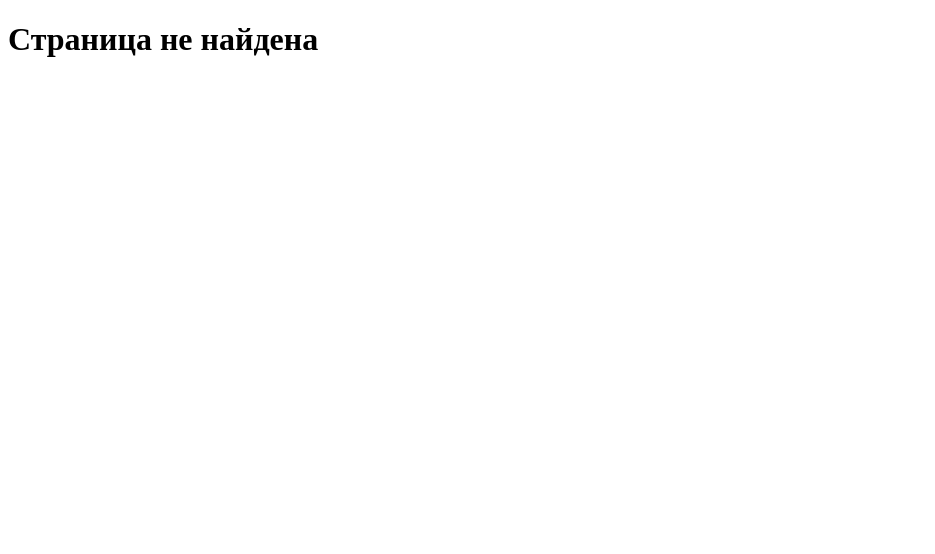
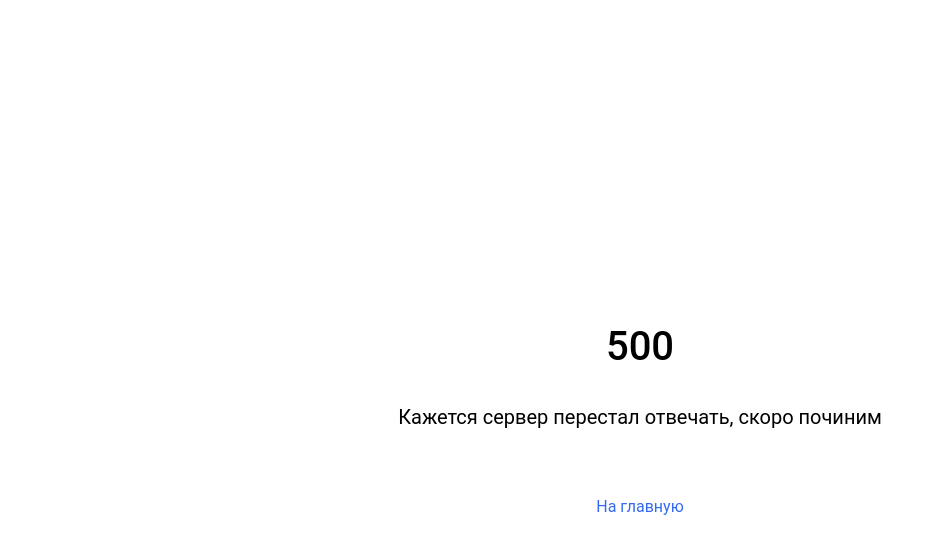
Before and after one commit to EzFroze/Flappy-bird, a React (Vite) app in the folder packages/client/: page /500 in a window 1280 px wide. Shown: the top 554 px of the page, without its empty margins (0-935 px from the left). Built offline with nearby package versions, Linux system fonts and the light colour scheme.

Commit message:
[BAP-68]: Добавил страницы 404 и 500

```diff
--- a/packages/client/src/app/router/router.tsx
+++ b/packages/client/src/app/router/router.tsx
@@ -1,6 +1,7 @@
 import { createBrowserRouter } from 'react-router-dom'
 import { NotFoundPage } from '../../pages/NotFoundPage'
 import { ExamplePage } from '../../pages/ExamplePage'
+import { ServerErrorPage } from '../../pages/ServerErrorPage'
 
 export const router = createBrowserRouter([
   {
@@ -10,6 +11,10 @@ export const router = createBrowserRouter([
   {
     path: '/',
     element: <ExamplePage />,
+  },
+  {
+    path: '/500',
+    element: <ServerErrorPage />,
   },
   // {
   //   path: '/sign-up',
--- /dev/null
+++ b/packages/client/src/features/notFound/components/NotFound.module.css
@@ -0,0 +1,27 @@
+.container {
+    align-items: center;
+    display: flex;
+    flex-direction: column;
+    height: 100%;
+    justify-content: center;
+}
+
+.title {
+    color: #000;
+    font-size: 40px;
+    font-weight: 500;
+    line-height: 40px;
+    margin-bottom: 20px;
+}
+
+.description {
+    color: #000;
+    font-size: 20px;
+    line-height: 20px;
+    margin-bottom: 70px;
+}
+
+.link {
+    color: #3369f3;;
+    text-decoration: none;
+}
--- /dev/null
+++ b/packages/client/src/features/notFound/components/NotFound.tsx
@@ -0,0 +1,21 @@
+import React from 'react'
+import { Link } from 'react-router-dom'
+import style from './NotFound.module.css'
+import { NotFoundTypes } from '../types'
+
+export const NotFound: React.FC<NotFoundTypes> = ({
+  title,
+  description,
+  link,
+  linkText,
+}) => {
+  return (
+    <div className={style.container}>
+      <h1 className={style.title}>{title}</h1>
+      <p className={style.description}>{description}</p>
+      <Link to={link} className={style.link}>
+        {linkText}
+      </Link>
+    </div>
+  )
+}
--- /dev/null
+++ b/packages/client/src/features/notFound/types.ts
@@ -0,0 +1,6 @@
+export type NotFoundTypes = {
+  title: string
+  description: string
+  link: string
+  linkText: string
+}
--- a/packages/client/src/index.css
+++ b/packages/client/src/index.css
@@ -0,0 +1,7 @@
+* {
+    font-family: "Roboto", sans-serif
+}
+
+#root, body, html {
+    height: 100%;
+}
--- a/packages/client/src/pages/NotFoundPage.tsx
+++ b/packages/client/src/pages/NotFoundPage.tsx
@@ -1,5 +1,13 @@
+import React from 'react'
+import { NotFound } from '../features/notFound/components/NotFound'
+
 export const NotFoundPage: React.FC = () => {
   return (
-    <h1>Страница не найдена</h1>
+    <NotFound
+      title="404"
+      description="Не туда попали"
+      link="/"
+      linkText="Назад на главную"
+    />
   )
 }
--- /dev/null
+++ b/packages/client/src/pages/ServerErrorPage.tsx
@@ -0,0 +1,13 @@
+import React from 'react'
+import { NotFound } from '../features/notFound/components/NotFound'
+
+export const ServerErrorPage: React.FC = () => {
+  return (
+    <NotFound
+      title="500"
+      description="Кажется сервер перестал отвечать, скоро починим"
+      link="/"
+      linkText="На главную"
+    />
+  )
+}
```
